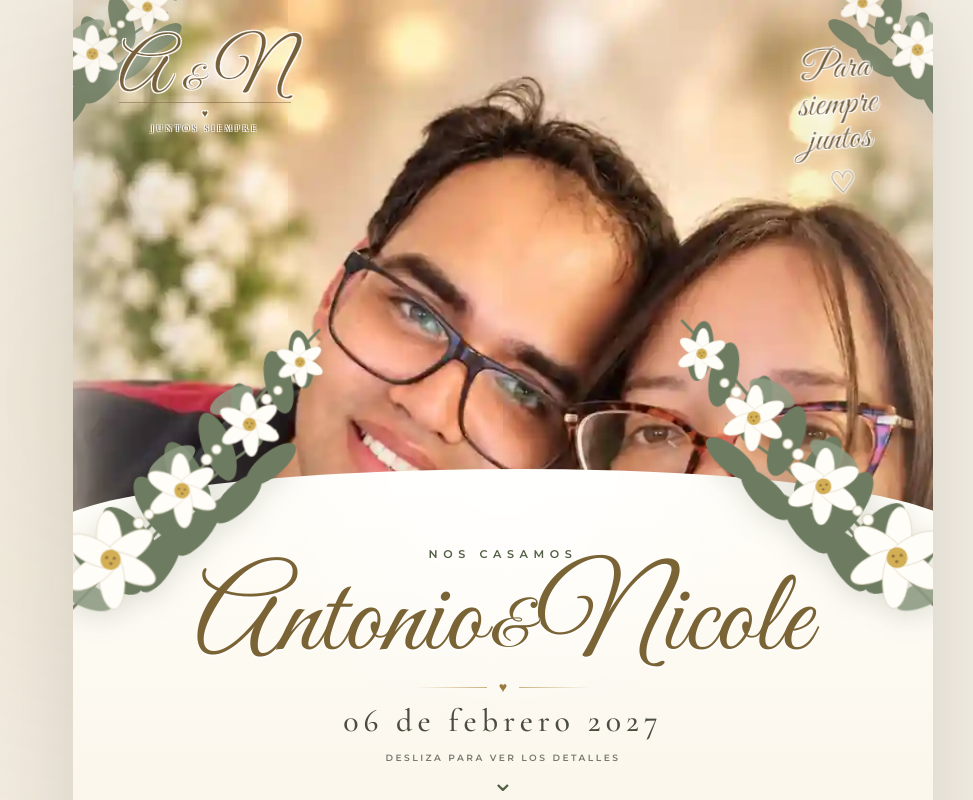
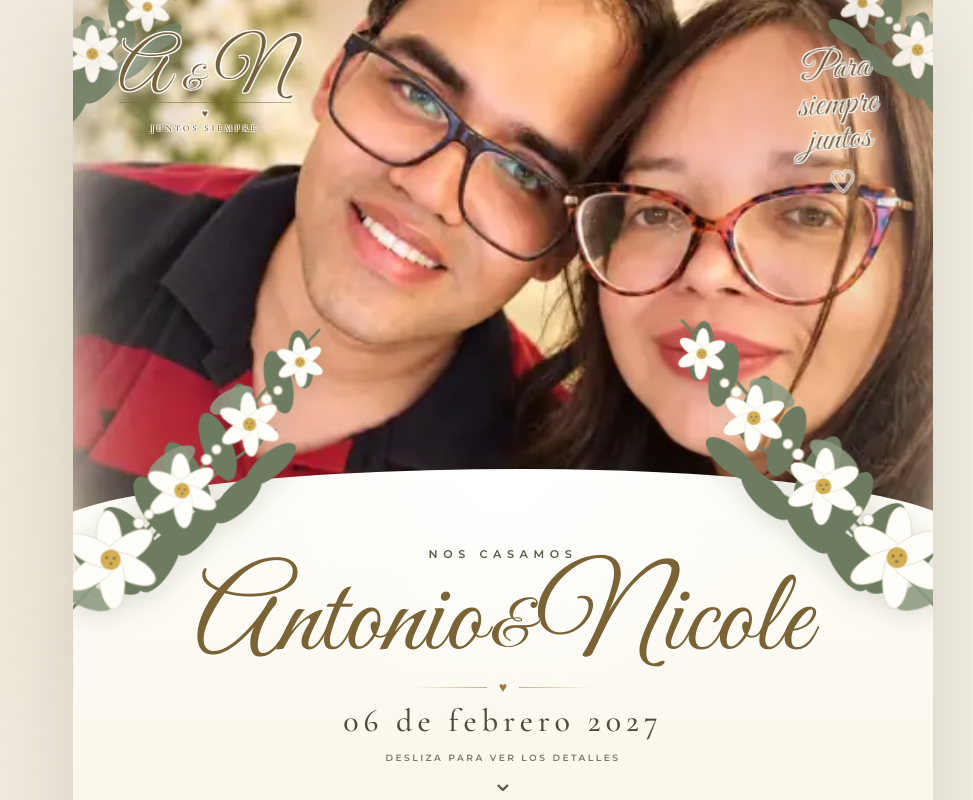
Before and after one commit to katherine-valcarce/invitaciones, a React (Vite) app: page /matrimonios/antonio-nicole in a window 1280 px wide. Shown: the top 800 px of the page, without its empty margins (137-1110 px from the left). Built offline with nearby package versions, Linux system fonts and the light colour scheme.

Commit message:
fix: use single centered couple portrait

```diff
--- a/src/invitations/matrimonios/antonio-nicole/data.ts
+++ b/src/invitations/matrimonios/antonio-nicole/data.ts
@@ -6,12 +6,7 @@ const invitation: WeddingInvitation = {
     first: "Antonio",
     second: "Nicole",
   },
-  heroTiles: [
-    "assets/matrimonios/antonio-nicole/hero-1.webp",
-    "assets/matrimonios/antonio-nicole/hero-2.webp",
-    "assets/matrimonios/antonio-nicole/hero-3.webp",
-    "assets/matrimonios/antonio-nicole/hero-4.webp",
-  ],
+  heroImage: "assets/matrimonios/antonio-nicole/pareja.webp",
   heroPhrase: "Para siempre juntos",
   intro:
     "Queremos compartir con ustedes uno de los días más importantes de nuestras vidas",
```
